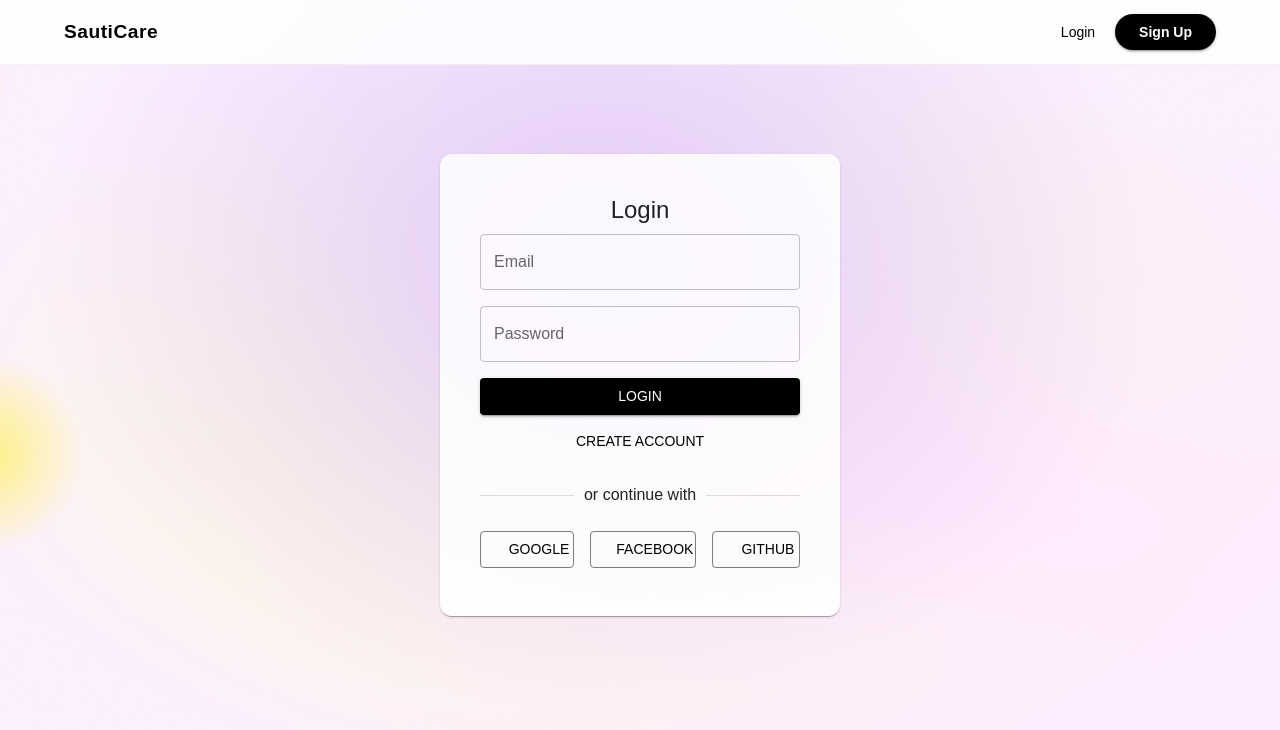
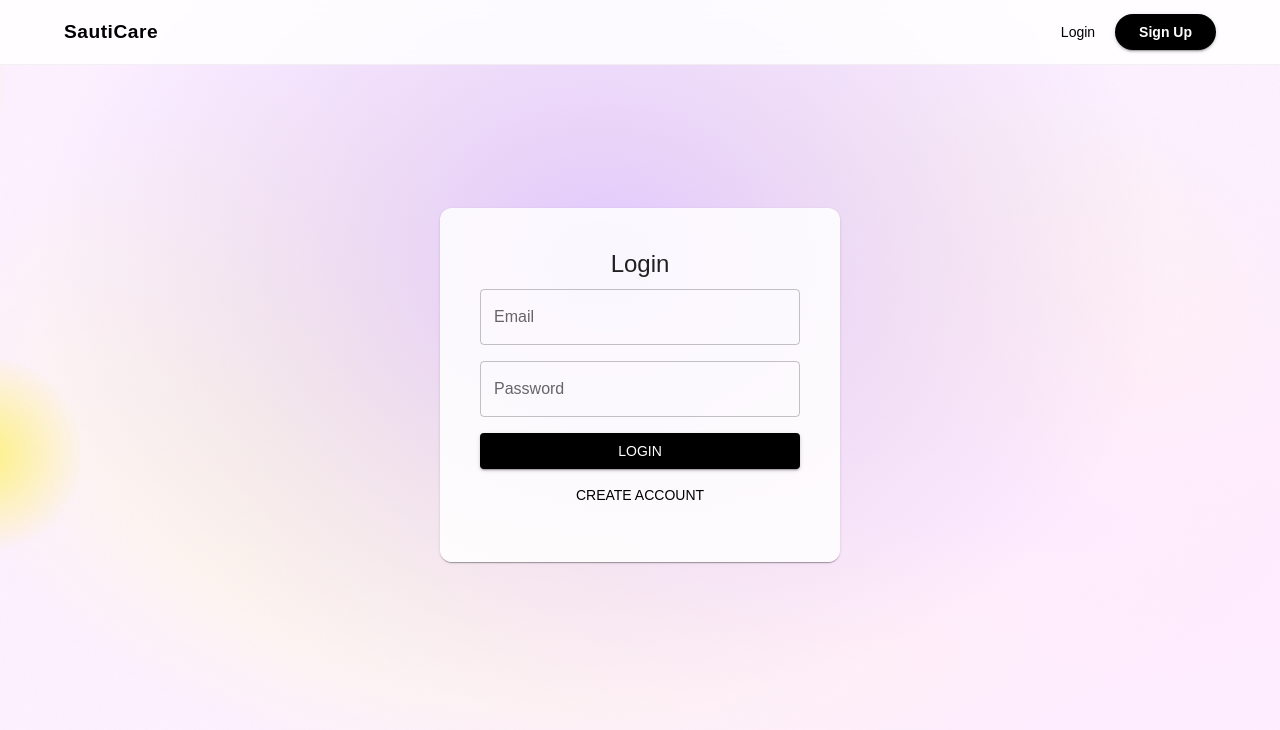
Before and after one commit to samwanyua/speech-tutor-frontend, a Next.js app: page /auth/login in a window 1280 px wide. Shown: the top 730 px of the page. Built offline with nearby package versions, Linux system fonts and the light colour scheme; some icons are missing.

Commit message:
Fix lessons page

```diff
--- a/src/app/auth/login/page.tsx
+++ b/src/app/auth/login/page.tsx
@@ -56,13 +56,13 @@ export default function LoginPage() {
           <Button fullWidth variant="contained" onClick={handleSubmit}>Login</Button>
           <Button fullWidth variant="text" sx={{ mt: 1 }} onClick={() => router.push('/auth/signup')}>Create Account</Button>
 
-          <Divider sx={{ my: 3 }}>or continue with</Divider>
+          {/* <Divider sx={{ my: 3 }}>or continue with</Divider>
 
           <Stack direction="row" spacing={2} justifyContent="center">
             <Button variant="outlined" startIcon={<GoogleIcon />} onClick={() => handleSocialLogin('google')}>Google</Button>
             <Button variant="outlined" startIcon={<FacebookIcon />} onClick={() => handleSocialLogin('facebook')}>Facebook</Button>
             <Button variant="outlined" startIcon={<GitHubIcon />} onClick={() => handleSocialLogin('github')}>GitHub</Button>
-          </Stack>
+          </Stack> */}
         </CardContent>
       </Card>
     </Box>
```
